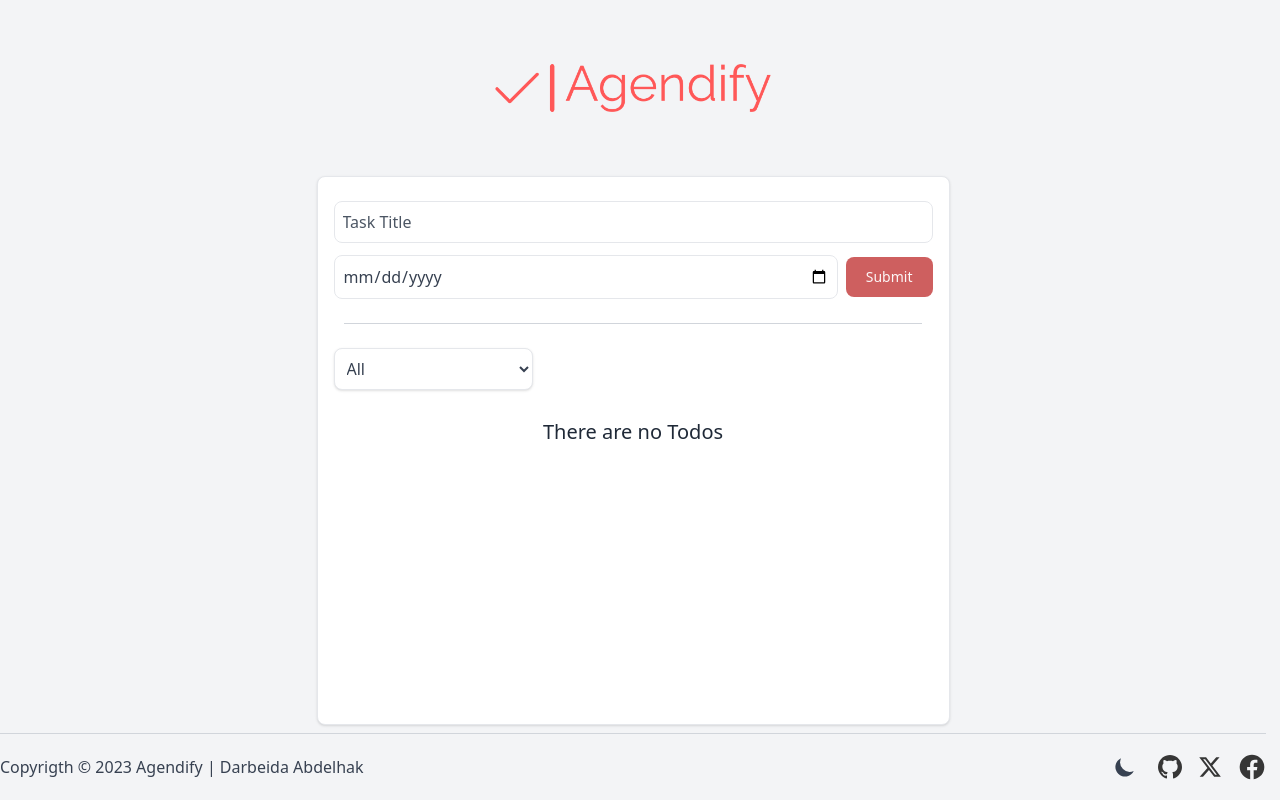
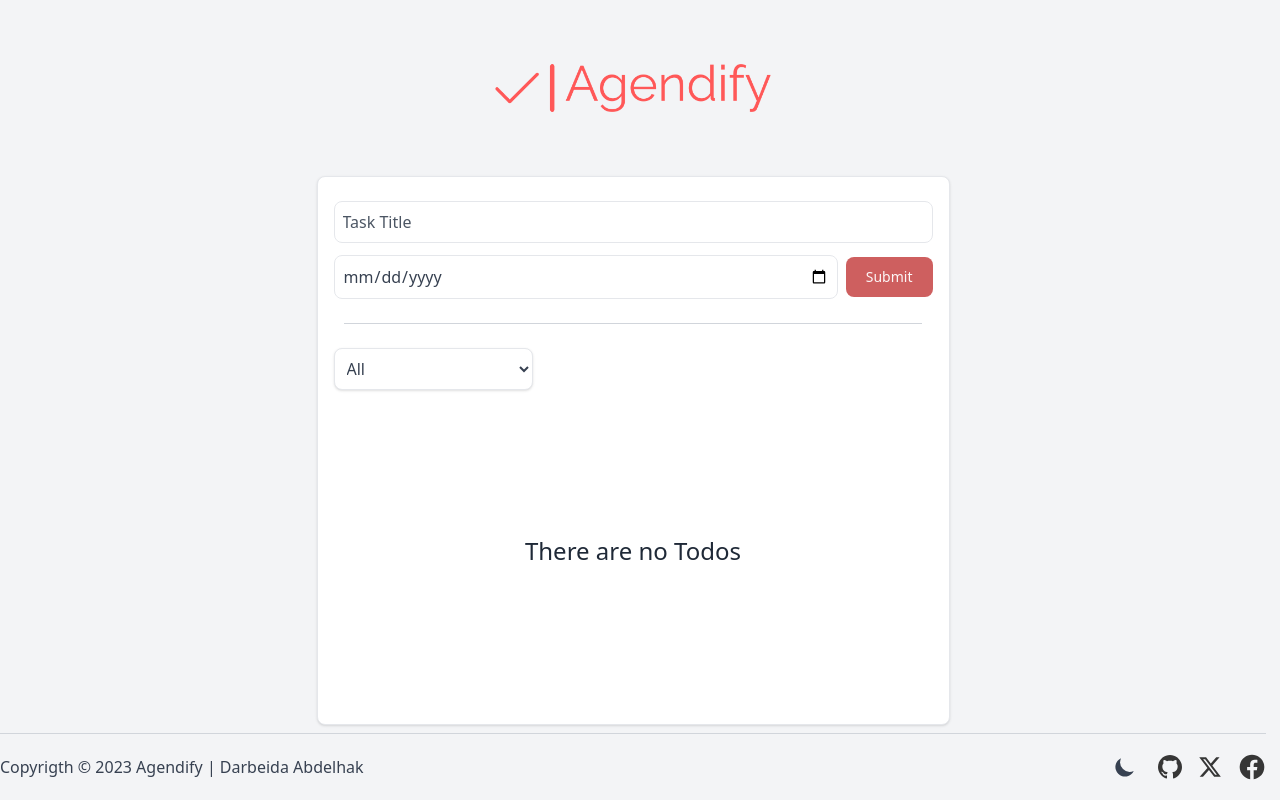
Before and after one commit to abdelhak002/invoices, a React (Vite) app: page / in a window 1280 px wide. Built offline with nearby package versions, Linux system fonts and the light colour scheme.

Commit message:
refactor: improve style

```diff
--- a/src/TodoList.tsx
+++ b/src/TodoList.tsx
@@ -30,7 +30,7 @@
   return (
     <>
       <StarBackground todoCount={todoList.length} />
-      <div className="flex flex-col items-center space-y-3 p-4 sm:items-start">
+      <div className="flex flex-auto flex-col items-center space-y-3 p-4 sm:items-start">
         <select
           className="sm:text-md w-full rounded-lg border border-gray-200 bg-white p-2 text-gray-700 placeholder-gray-600 shadow outline-none focus:border-[rgb(255,88,88)] focus:ring focus:ring-[rgb(255,88,88)] focus:ring-opacity-50 dark:border-gray-600 dark:bg-gray-800 dark:text-white dark:placeholder-gray-400 md:w-1/3"
           value={filter}
@@ -41,9 +41,9 @@
           <option value="COMPLETED">Completed</option>
           <option value="INCOMPLETED">Incompleted</option>
         </select>
-        <div className="z-10 w-full px-2">
+        <div className="z-10 flex h-full w-full flex-auto flex-col justify-center px-2">
           <ul className="w-full space-y-1 divide-y divide-gray-300 dark:divide-gray-700">
-            {todoList.length === 0 && <li className="p-4 text-center text-xl text-gray-800 dark:text-white">There are no Todos</li>}
+            {todoList.length === 0 && <li className="p-4 text-center text-2xl text-gray-800 dark:text-white">There are no Todos</li>}
             {todoList.length > 0 &&
               todoList.sort((a, b) => b.id - a.id).map((todo) => <TodoItem key={todo.id} todo={todo} getAllTodos={getAllTodos} setTodoList={setTodoList} />)}
           </ul>
```
